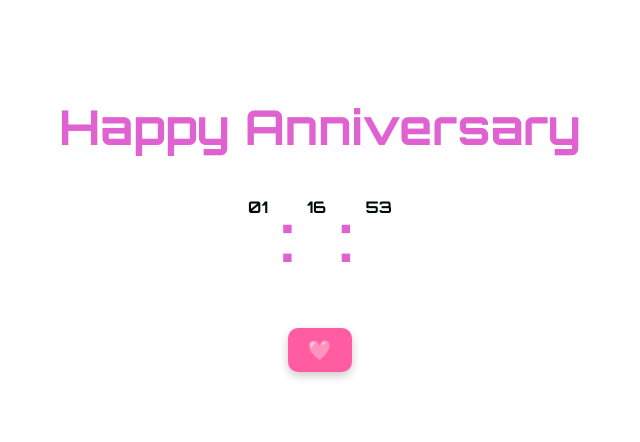
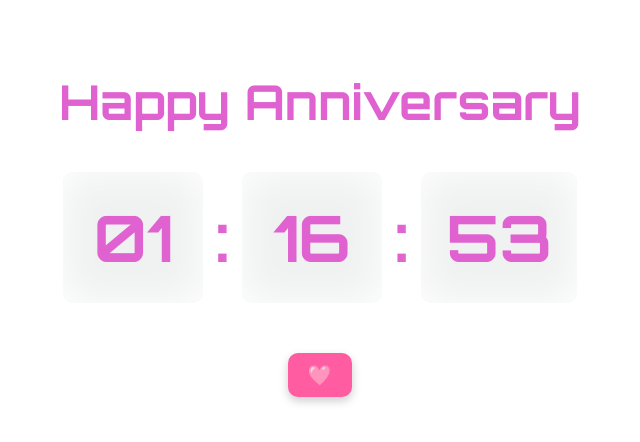
Before and after one commit to GodjiKung/Anniversary, a plain HTML site: page index.html in a window 1280 px wide. Shown: the whole page, without its empty margins (320-960 px from the left). Drawn offline with Linux system fonts and the light colour scheme.

Commit message:
Add files via upload

```diff
--- a/index.html
+++ b/index.html
@@ -30,6 +30,18 @@
       gap: 12px;
       margin-bottom: 30px;
     }
+
+    .time-box {
+      background: #f0f1f1;
+      padding: 25px;
+      border-radius: 10px;
+      font-size: 64px;
+      min-width: 90px;
+      text-align: center;
+      box-shadow: 0 0 20px #ffffff, 0 0 40px #ffffff inset;
+      color: #e062d0;
+    }
+
     .colon {
       font-size: 64px;
       display: flex;
```
